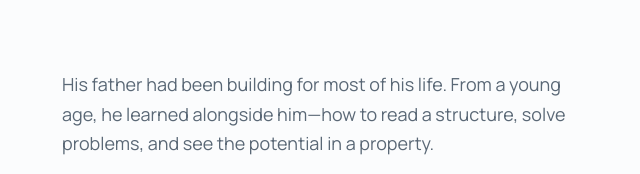
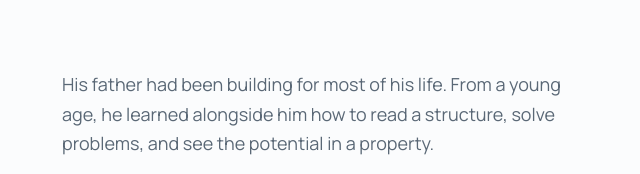
Before and after one commit to SavannahSidle/WWP, a plain HTML site: page about.html in a window 1280 px wide. Shown: the part 618-792 px from the top of the page, 623-1263 px from the left. Drawn offline with Linux system fonts and the light colour scheme.

Commit message:
Improve readability and services presentation

```diff
--- a/about.html
+++ b/about.html
@@ -12,7 +12,7 @@
     <header class="page-hero about-hero"><p class="eyebrow">Our story</p><h1>A family history<br><em>of building.</em></h1><p>Ward's Professional Property Maintenance grew from skills developed over decades and passed from father to son.</p></header>
     <section class="section editorial">
       <div class="big-quote">A lifetime of knowledge, carried forward.</div>
-      <div class="story-copy"><p>His father had been building for most of his life. From a young age, he learned alongside him—how to read a structure, solve problems, and see the potential in a property.</p><p>Years of working together built the experience behind Ward's Professional Property Maintenance. Today, the business carries that knowledge forward through construction, repairs, and property improvements across North Bay.</p></div>
+      <div class="story-copy"><p>His father had been building for most of his life. From a young age, he learned alongside him how to read a structure, solve problems, and see the potential in a property.</p><p>Years of working together built the experience behind Ward's Professional Property Maintenance. Today, the business carries that knowledge forward through construction, repairs, and property improvements across North Bay.</p></div>
     </section>
     <section class="values-band"><article><span>01</span><h2>Look carefully</h2><p>Good work starts by understanding the space and the real problem.</p></article><article><span>02</span><h2>Build thoughtfully</h2><p>Solutions should make sense now and continue to make sense later.</p></article><article><span>03</span><h2>Speak plainly</h2><p>Clear expectations make for better projects and better relationships.</p></article></section>
     <section class="section final-cta"><p class="eyebrow">Start a project</p><h2>Let’s see what your property could become.</h2><a class="button button-primary" href="contact.html">Get in touch</a></section>
```
